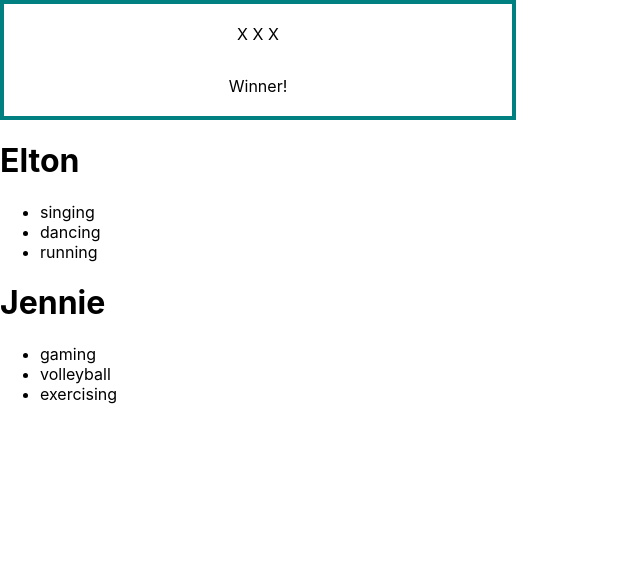
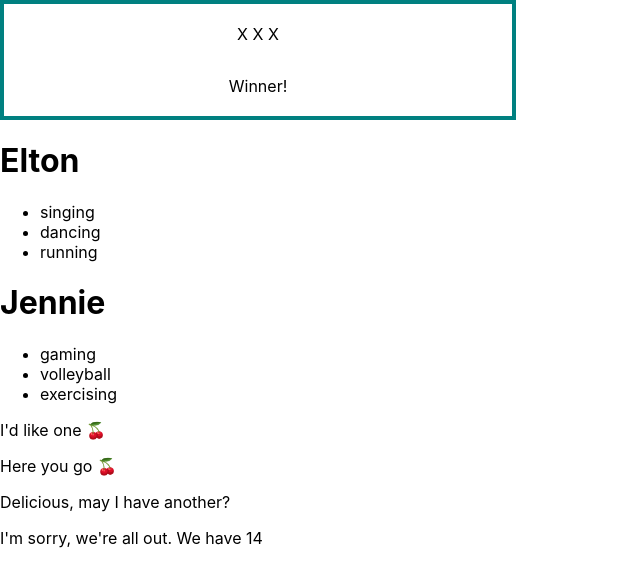
Before and after one commit to ssemlitz/react-playground, a React (Create React App) app: page / in a window 1280 px wide. Shown: the top 586 px of the page, without its empty margins (0-640 px from the left). Built offline with nearby package versions, Linux system fonts and the light colour scheme.

Commit message:
fruit exercise solution

```diff
--- a/src/App.js
+++ b/src/App.js
@@ -1,6 +1,7 @@
 import './App.css';
 import Machine from './Components/Machine/Machine';
 import Friend from './Components/Friend/Friend';
+import Fruit from './Components/Fruit/Fruit';
 
 function App({props}) {
   return (
@@ -11,14 +12,18 @@ function App({props}) {
         s2="X"
         s3="X"
       />
+
       <Friend
         name='Elton'
         hobbies={['singing','dancing','running']}
       />
+
       <Friend
         name='Jennie'
         hobbies={['gaming','volleyball','exercising']}
       />
+
+      <Fruit />
     </div>
   );
 }
--- /dev/null
+++ b/src/Components/Fruit/Fruit.jsx
@@ -0,0 +1,19 @@
+import { choice, remove } from '../../helpers';
+import foods from '../../foods';
+
+const Fruit = () => {
+  let randomItem = choice(foods)
+  let result = remove(foods, randomItem)
+  let filteredArrayLength = result[1].length
+
+  return (
+    <div>
+      <p>I'd like one {randomItem}</p>
+      <p>Here you go {randomItem}</p>
+      <p>Delicious, may I have another?</p>
+      <p>I'm sorry, we're all out. We have {filteredArrayLength}</p>
+    </div>
+  );
+}
+
+export default Fruit;
--- a/src/helpers.js
+++ b/src/helpers.js
@@ -1,5 +1,3 @@
-const foods = [ '🍇', '🍈', '🍉', '🍊', '🍋', '🍌', '🍍', '🍎', '🍏', '🍐', '🍒', '🍓', '🥝', '🍅', '🥑' ];
-
 function choice(items) {
   const chosenItem = items[Math.floor(Math.random() * items.length)]
   return chosenItem
@@ -15,7 +13,7 @@ function remove(items, item) {
   }
 }
 
-// export {
-//   choice,
-//   remove
-// }
+export {
+  choice,
+  remove
+}
--- a/src/index.js
+++ b/src/index.js
@@ -3,6 +3,7 @@ import ReactDOM from 'react-dom/client';
 import './index.css';
 import App from './App';
 import reportWebVitals from './reportWebVitals';
+
 
 const root = ReactDOM.createRoot(document.getElementById('root'));
 root.render(
```
